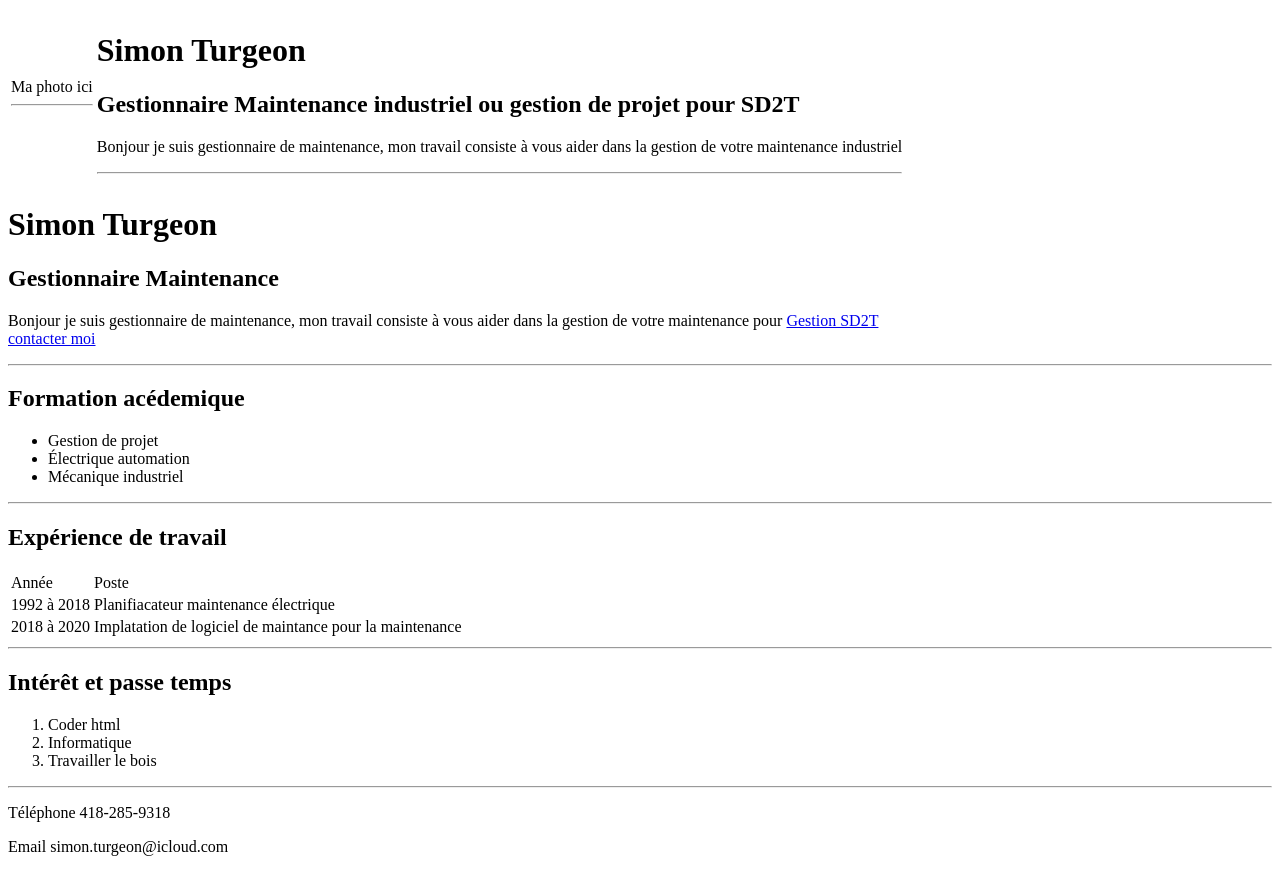
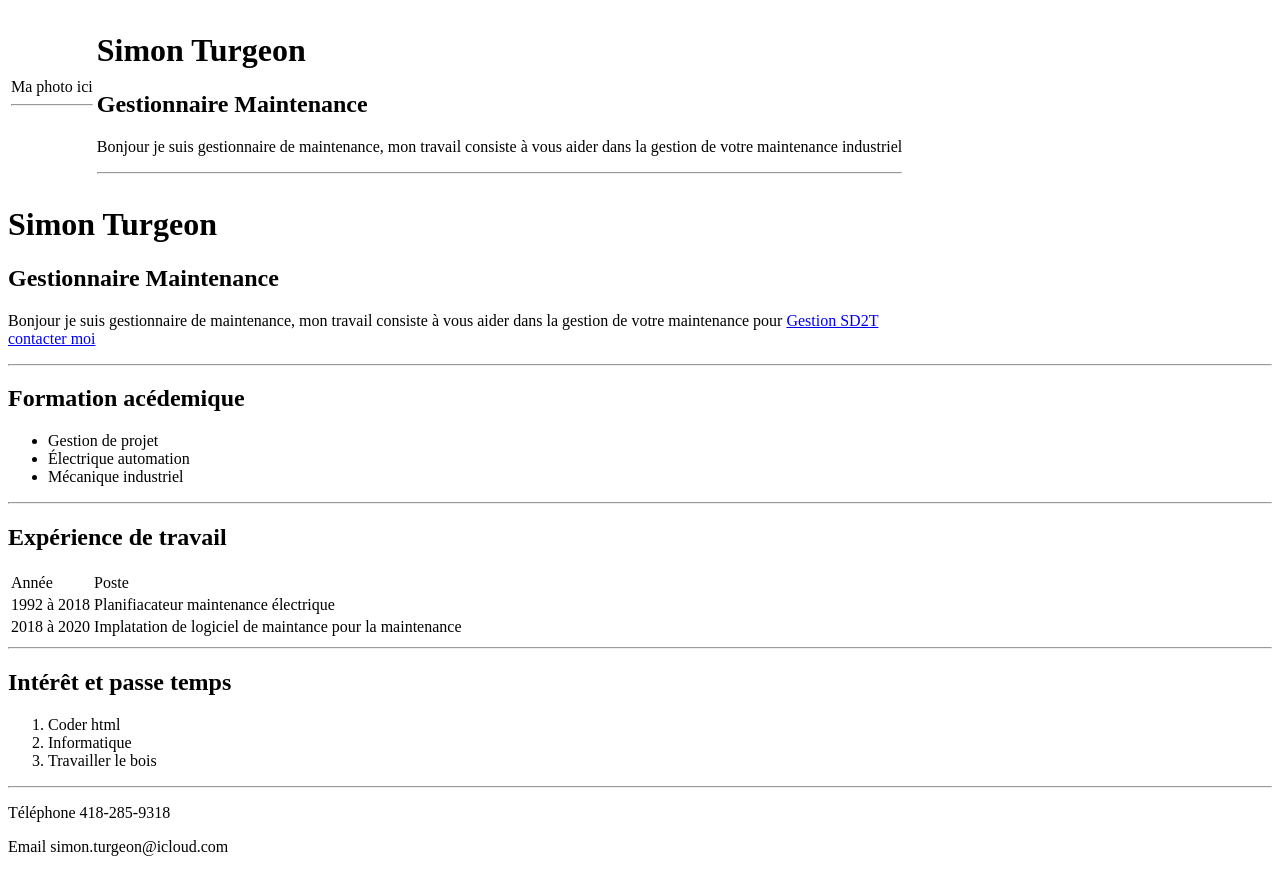
Before and after one commit to SimonTurgeon12/perso, a plain HTML site: page index.html in a window 1280 px wide. Drawn offline with Linux system fonts and the light colour scheme.

Commit message:
Update index.html

```diff
--- a/index.html
+++ b/index.html
@@ -19,7 +19,7 @@
             </td>
             <td>
                 <h1>Simon Turgeon</h1>
-                <h2>Gestionnaire Maintenance industriel ou gestion de projet pour SD2T</h2>
+                <h2>Gestionnaire Maintenance </h2>
                 <p>
                     Bonjour je suis gestionnaire de maintenance,
                     mon travail consiste à vous aider dans la gestion
```
